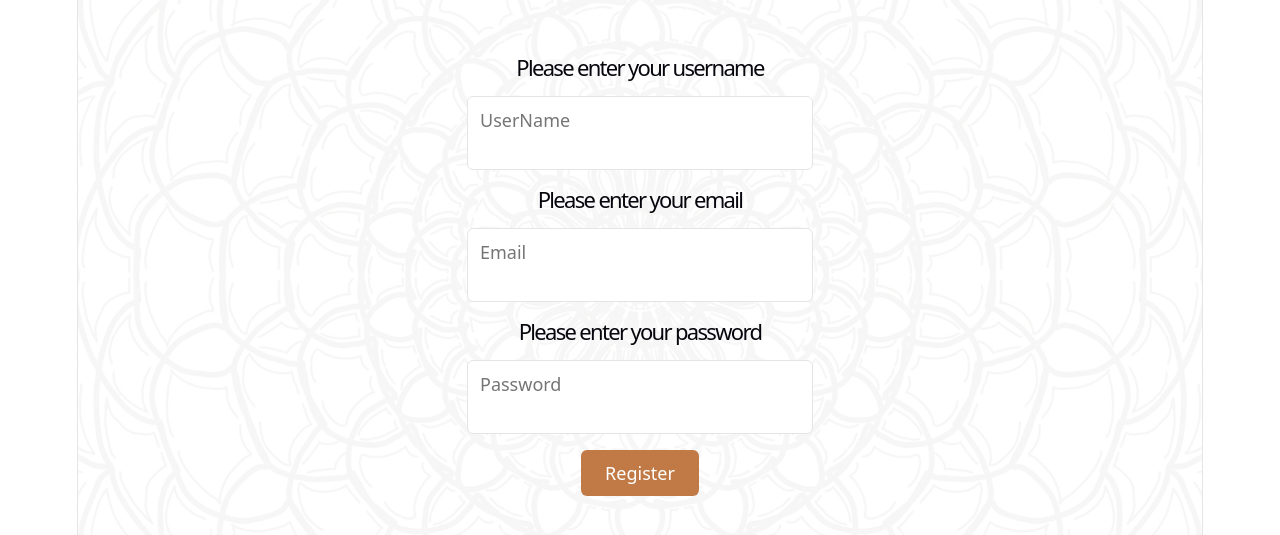
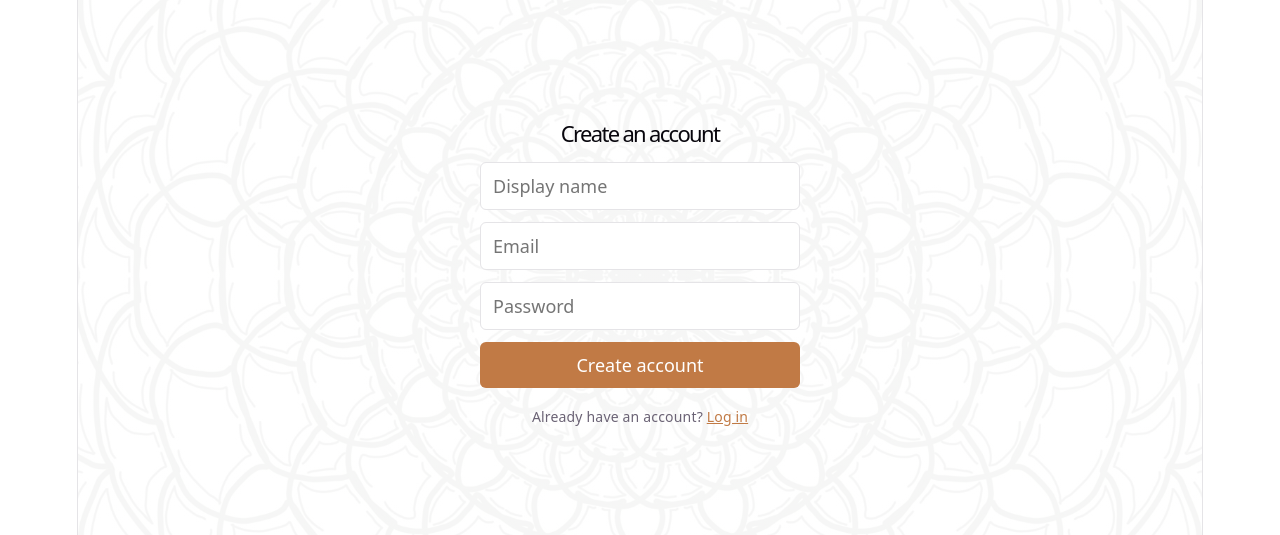
Before and after one commit to xd-dbug/PRO305, a React app in the folder frontend/: page /register in a window 1280 px wide. Shown: the part 125-660 px from the top of the page. Built offline with nearby package versions, Linux system fonts and the light colour scheme; no server answers; the HTML template or start-up script is replaced by a standard one.

Commit message:
more small updates

```diff
--- a/frontend/src/Login.css
+++ b/frontend/src/Login.css
@@ -24,11 +24,16 @@
   margin: 0;
 }
 
-.login-container textarea {
+.login-container form {
+  display: grid;
+  gap: 12px;
   width: 100%;
   max-width: 320px;
-  min-height: 44px;
-  resize: none;
+}
+
+.login-container input {
+  width: 100%;
+  box-sizing: border-box;
   font: inherit;
   padding: 10px 12px;
   border: 1px solid var(--border);
@@ -50,3 +55,26 @@
 .login-container button:hover {
   opacity: 0.88;
 }
+.login-container button:disabled {
+  opacity: 0.6;
+  cursor: not-allowed;
+}
+
+.login-error {
+  color: #c0392b;
+  font-size: 14px;
+  margin: 0;
+  text-align: left;
+}
+.login-success {
+  color: var(--accent);
+  font-size: 14px;
+  margin: 0;
+}
+.login-alt {
+  font-size: 14px;
+  color: var(--text);
+}
+.login-alt a {
+  color: var(--accent);
+}
--- a/frontend/src/Login.jsx
+++ b/frontend/src/Login.jsx
@@ -1,20 +1,71 @@
-import { useEffect, useState } from "react";
-import { listRecipes } from "./api/client";
-import "./Login.css"
+import { useState } from "react";
+import { Link, useNavigate, useSearchParams } from "react-router-dom";
+import { login } from "./api/client";
+import "./Login.css";
 
-function Login(){
+function Login() {
+  const navigate = useNavigate();
+  const [searchParams] = useSearchParams();
+  const justRegistered = searchParams.get("registered") === "1";
 
-    return(
-<div  className="login-container">
-        <h1>Please enter your email</h1>
-        <textarea placeholder="Email" />
-        <h1>Please enter your password</h1>
-        <textarea placeholder="Password" />
-        <button>Login</button>
+  const [email, setEmail] = useState("");
+  const [password, setPassword] = useState("");
+  const [status, setStatus] = useState("idle"); // idle | submitting | error
+  const [error, setError] = useState(null);
+
+  async function handleSubmit(e) {
+    e.preventDefault();
+    setStatus("submitting");
+    setError(null);
+    try {
+      await login(email, password);
+      navigate("/");
+    } catch (err) {
+      setError(err.message);
+      setStatus("error");
+    }
+  }
+
+  const isSubmitting = status === "submitting";
+
+  return (
+    <div className="login-container">
+      <h1>Log in</h1>
+
+      {justRegistered && (
+        <p className="login-success">Account created — log in to continue.</p>
+      )}
+
+      <form onSubmit={handleSubmit}>
+        <input
+          type="email"
+          placeholder="Email"
+          value={email}
+          onChange={(e) => setEmail(e.target.value)}
+          required
+          disabled={isSubmitting}
+        />
+        <input
+          type="password"
+          placeholder="Password"
+          value={password}
+          onChange={(e) => setPassword(e.target.value)}
+          required
+          disabled={isSubmitting}
+        />
+
+        {status === "error" && <p className="login-error">{error}</p>}
+
+        <button type="submit" disabled={isSubmitting}>
+          {isSubmitting ? "Logging in…" : "Login"}
+        </button>
+      </form>
+
+      <p className="login-alt">
+        Don't have an account? <Link to="/register">Register</Link>
+      </p>
     </div>
-
-    )
-
+  );
 }
 
 export default Login;
--- a/frontend/src/MealPlan.jsx
+++ b/frontend/src/MealPlan.jsx
@@ -8,7 +8,6 @@ const TIMEOUT_MS = 2 * 60 * 1000; // cap at ~2 min per API_CONTRACT.md
 function MealPlan() {
   const [days, setDays] = useState(7);
   const [mealsPerDay, setMealsPerDay] = useState(3);
-  const [simulateFailure, setSimulateFailure] = useState(false);
 
   // idle | pending | complete | failed | timeout | error
   const [phase, setPhase] = useState("idle");
@@ -78,10 +77,10 @@ function MealPlan() {
     setPhase("pending");
 
     try {
-      const { jobId } = await generateMealPlan(
-        { days: Number(days), mealsPerDay: Number(mealsPerDay) },
-        { simulateFailure }
-      );
+      const { jobId } = await generateMealPlan({
+        days: Number(days),
+        mealsPerDay: Number(mealsPerDay),
+      });
       activeJobIdRef.current = jobId;
       startTimeRef.current = Date.now();
 
@@ -110,8 +109,7 @@ function MealPlan() {
     <div className="mealplan-page">
       <h1>Meal plan</h1>
       <p className="mealplan-intro">
-        Queues a meal-plan job and polls for the result — the same flow the real
-        SQS-backed pipeline will use once it's live.
+        Queues a meal-plan job and polls for the result.
       </p>
 
       <form className="mealplan-form" onSubmit={handleSubmit}>
@@ -136,15 +134,6 @@ function MealPlan() {
             onChange={(e) => setMealsPerDay(e.target.value)}
             disabled={isPending}
           />
-        </label>
-        <label className="checkbox-row">
-          <input
-            type="checkbox"
-            checked={simulateFailure}
-            onChange={(e) => setSimulateFailure(e.target.checked)}
-            disabled={isPending}
-          />
-          Simulate a failed job (dev)
         </label>
 
         <button type="submit" disabled={isPending}>
--- a/frontend/src/Register.css
+++ b/frontend/src/Register.css
@@ -7,7 +7,7 @@
   gap: 16px;
   padding: 48px 20px;
   text-align: center;
-  color: var(--text);
+  color: var(--text-h);
   background-image:
     linear-gradient(
       color-mix(in srgb, var(--bg) 88%, transparent),
@@ -24,11 +24,16 @@
   margin: 0;
 }
 
-.register-container textarea {
+.register-container form {
+  display: grid;
+  gap: 12px;
   width: 100%;
   max-width: 320px;
-  min-height: 44px;
-  resize: none;
+}
+
+.register-container input {
+  width: 100%;
+  box-sizing: border-box;
   font: inherit;
   padding: 10px 12px;
   border: 1px solid var(--border);
@@ -50,3 +55,21 @@
 .register-container button:hover {
   opacity: 0.88;
 }
+.register-container button:disabled {
+  opacity: 0.6;
+  cursor: not-allowed;
+}
+
+.register-error {
+  color: #c0392b;
+  font-size: 14px;
+  margin: 0;
+  text-align: left;
+}
+.register-alt {
+  font-size: 14px;
+  color: var(--text);
+}
+.register-alt a {
+  color: var(--accent);
+}
--- a/frontend/src/Register.jsx
+++ b/frontend/src/Register.jsx
@@ -1,15 +1,74 @@
+import { useState } from "react";
+import { Link, useNavigate } from "react-router-dom";
+import { register } from "./api/client";
 import "./Register.css";
 
 function Register() {
+  const navigate = useNavigate();
+
+  const [displayName, setDisplayName] = useState("");
+  const [email, setEmail] = useState("");
+  const [password, setPassword] = useState("");
+  const [status, setStatus] = useState("idle"); // idle | submitting | error
+  const [error, setError] = useState(null);
+
+  async function handleSubmit(e) {
+    e.preventDefault();
+    setStatus("submitting");
+    setError(null);
+    try {
+      await register(email, password, displayName);
+      // Contract's POST /auth/register response has no token — register and
+      // login are separate steps, so send them to log in next.
+      navigate("/login?registered=1");
+    } catch (err) {
+      setError(err.message);
+      setStatus("error");
+    }
+  }
+
+  const isSubmitting = status === "submitting";
+
   return (
     <div className="register-container">
-        <h1>Please enter your username</h1>
-         <textarea placeholder="UserName" />
-       <h1>Please enter your email</h1>
-        <textarea placeholder="Email" />
-        <h1>Please enter your password</h1>
-        <textarea placeholder="Password" />
-        <button>Register</button>
+      <h1>Create an account</h1>
+
+      <form onSubmit={handleSubmit}>
+        <input
+          type="text"
+          placeholder="Display name"
+          value={displayName}
+          onChange={(e) => setDisplayName(e.target.value)}
+          required
+          disabled={isSubmitting}
+        />
+        <input
+          type="email"
+          placeholder="Email"
+          value={email}
+          onChange={(e) => setEmail(e.target.value)}
+          required
+          disabled={isSubmitting}
+        />
+        <input
+          type="password"
+          placeholder="Password"
+          value={password}
+          onChange={(e) => setPassword(e.target.value)}
+          required
+          disabled={isSubmitting}
+        />
+
+        {status === "error" && <p className="register-error">{error}</p>}
+
+        <button type="submit" disabled={isSubmitting}>
+          {isSubmitting ? "Creating account…" : "Create account"}
+        </button>
+      </form>
+
+      <p className="register-alt">
+        Already have an account? <Link to="/login">Log in</Link>
+      </p>
     </div>
   );
 }
--- a/frontend/src/api/client.js
+++ b/frontend/src/api/client.js
@@ -1,5 +1,3 @@
-import { generateMealPlanMock, getMealPlanStatusMock } from "./mealPlanMock";
-
 const API_BASE_URL = import.meta.env.VITE_API_BASE_URL || "http://127.0.0.1:3000/";
 
 const TOKEN_KEY = "authToken";
@@ -31,7 +29,10 @@ export function setUserId(userId) {
 
 async function request(path, options = {}) {
   const token = getToken();
-  const response = await fetch(`${API_BASE_URL}${path}`, {
+
+  let response;
+  try {
+    response = await fetch(`${API_BASE_URL}${path}`, {
       ...options,
       headers: {
         "Content-Type": "application/json",
@@ -39,6 +40,16 @@ async function request(path, options = {}) {
         ...options.headers,
       },
     });
+  } catch {
+    // fetch() throws a plain "Failed to fetch" TypeError when it can't even
+    // reach the server (wrong URL, server not running, CORS, offline, etc.) —
+    // that's not the same as the request reaching the API and failing.
+    throw new Error(
+      `Couldn't reach the API at ${API_BASE_URL}. Check that VITE_API_BASE_URL ` +
+        `in your .env points to a running server and that it's reachable.`
+    );
+  }
+
   const body = await response.json().catch(() => null);
   if (!response.ok) {
     const message = body?.message || body?.error || `Request failed with ${response.status}`;
@@ -89,6 +100,13 @@ export function saveRecipe(recipeId) {
   return request(`recipes/${recipeId}/save`, { method: "POST" });
 }
 
+export function register(email, password, displayName) {
+  return request("auth/register", {
+    method: "POST",
+    body: JSON.stringify({ email, password, displayName }),
+  });
+}
+
 export async function login(email, password) {
   const res = await request("auth/login", {
     method: "POST",
@@ -99,18 +117,15 @@ export async function login(email, password) {
   return res;
 }
 
-// TODO(backend): the real pipeline (POST /mealplan/generate + SQS worker +
-// GET /mealplan/status/{jobId}) doesn't exist yet. These two currently delegate
-// to a local mock (see ./mealPlanMock.js) so the polling UI can be built and
-// exercised end-to-end. Once the real endpoints are live, swap these bodies for:
-//   generateMealPlan  -> request("mealplan/generate", { method: "POST", body: JSON.stringify({ preferences }) })
-//   getMealPlanStatus -> request(`mealplan/status/${jobId}`)
-// The response shapes already match the contract, so nothing calling these two
-// functions needs to change.
-export function generateMealPlan(preferences, opts) {
-  return generateMealPlanMock(preferences, opts);
+// Contract: POST /mealplan/generate  { "preferences": { days, mealsPerDay } } -> 202 { jobId, status: "pending" }
+export function generateMealPlan(preferences) {
+  return request("mealplan/generate", {
+    method: "POST",
+    body: JSON.stringify({ preferences }),
+  });
 }
 
+// Contract: GET /mealplan/status/{jobId} -> { jobId, status, mealPlan }
 export function getMealPlanStatus(jobId) {
-  return getMealPlanStatusMock(jobId);
+  return request(`mealplan/status/${jobId}`);
 }
```
Lines whose indentation alone changed are shown as unchanged.
